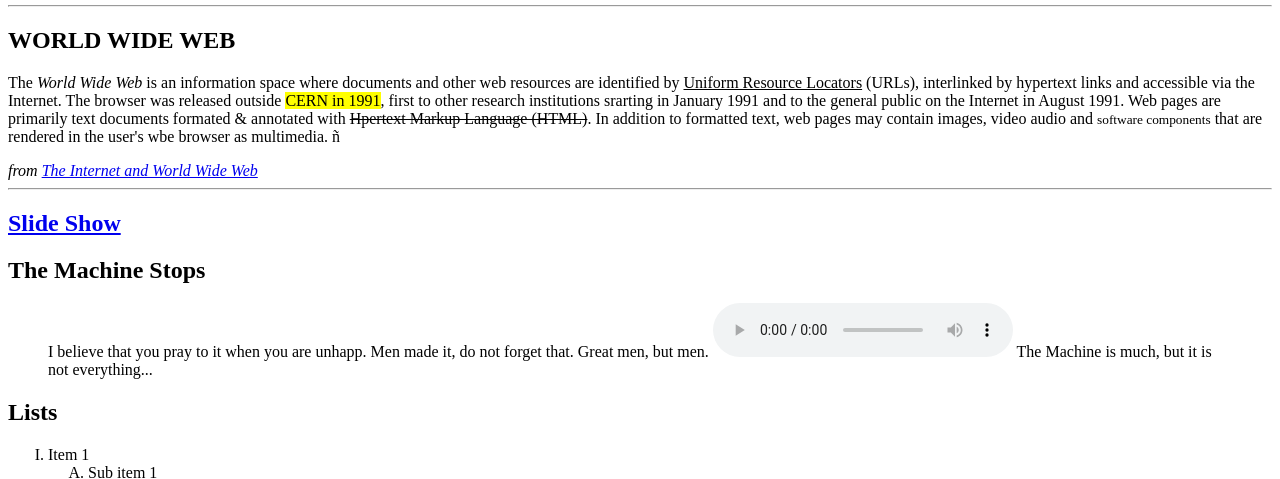
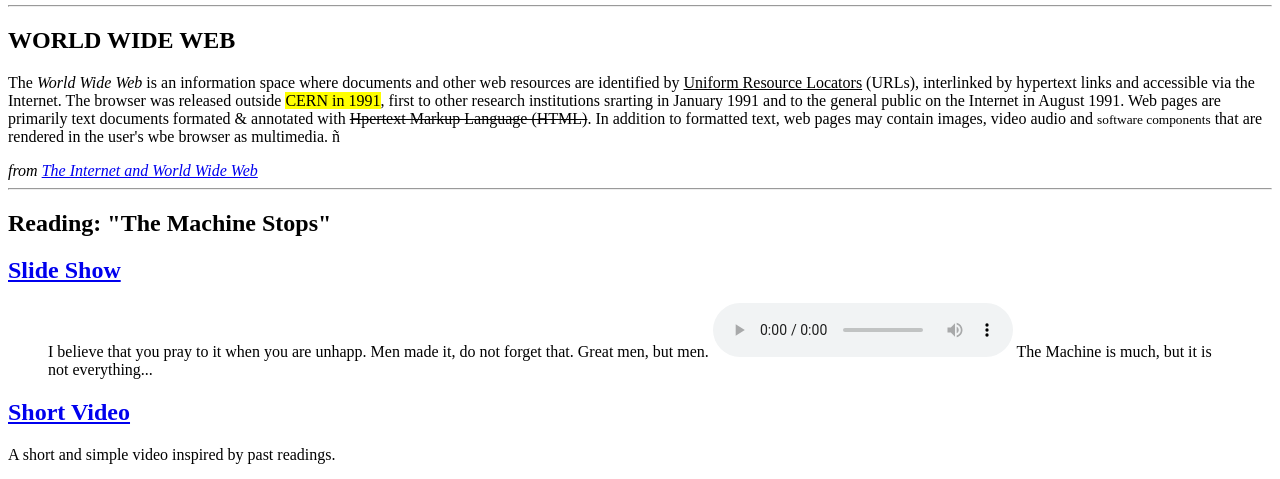
Before and after one commit to ah4130/medp285, a plain HTML site: page index.html in a window 1280 px wide. Shown: the part 243-722 px from the top of the page. Drawn offline with Linux system fonts and the light colour scheme.

Commit message:
Update index.html

```diff
--- a/index.html
+++ b/index.html
@@ -53,15 +53,19 @@
     <hr>
 
     <section id="projects">
-      <h1><a href="slideshow.html" target="_blank">Slide Show</a></h1>
+      <h1>Reading: "The Machine Stops"</h1>
       <article>
-        <h2>The Machine Stops</h2>
+        <h2><a href="slideshow.html" target="_blank">Slide Show</a></h2>
         <blockquote>
           I believe that you pray to it when you are unhapp. Men made it, do not forget that.  Great men, but men.
           <!-- attributes for audio tag: autoplay, loop, muted, preload, controls -->
           <audio src="audio/snd00.mp3" type="audio/mpeg" controls preload></audio>
           The Machine is much, but it is not everything...
         </blockquote>
+      </article>
+      <article>
+        <h2><a href="videoandcaptions.html" target="_blank">Short Video</a></h2>
+        <p>A short and simple video inspired by past readings.</p>
       </article>
 
       <article>
```
